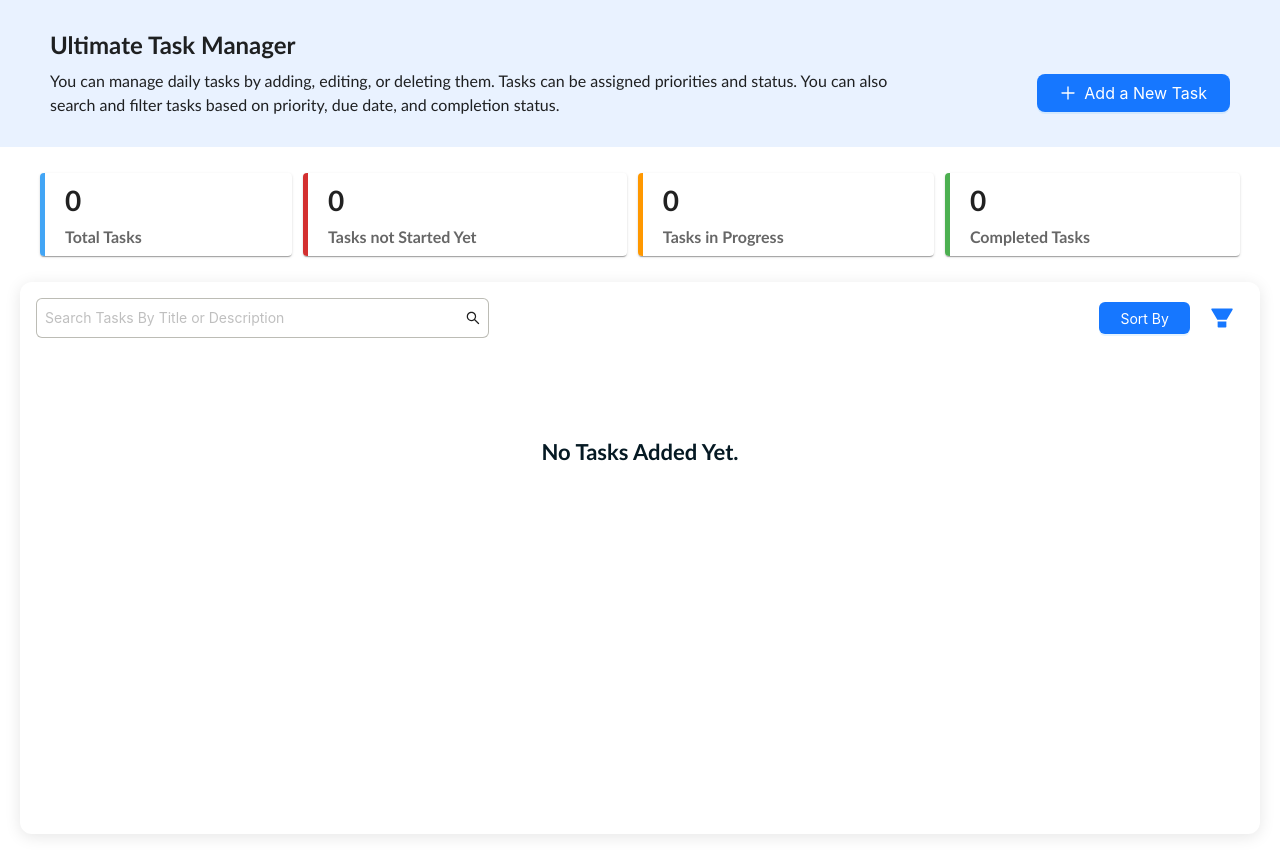
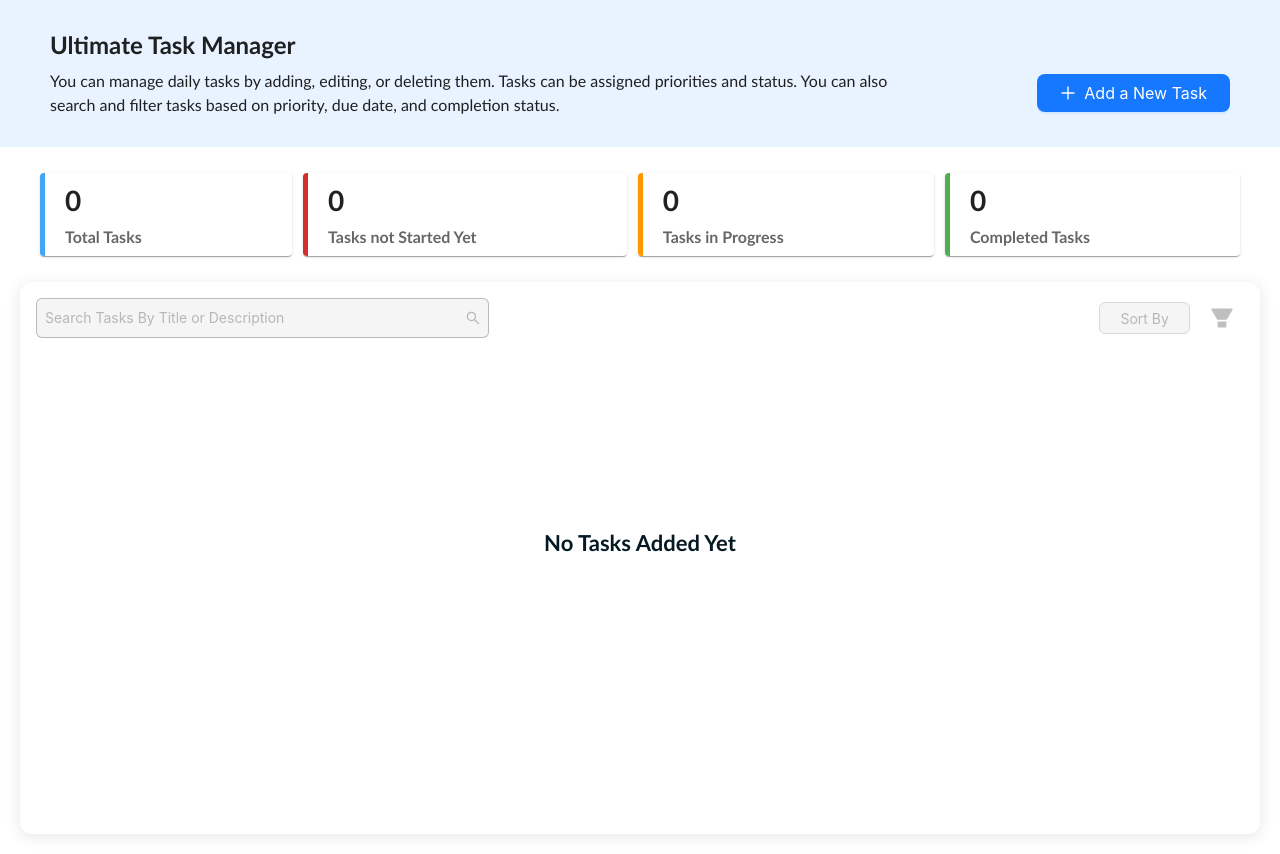
Before and after one commit to manik410/TaskManager, a React (Create React App) app: page / in a window 1280 px wide. Built offline with nearby package versions, Linux system fonts and the light colour scheme.

Commit message:
initial commit

```diff
--- a/src/components/TaskList/TaskList.scss
+++ b/src/components/TaskList/TaskList.scss
@@ -78,8 +78,10 @@
   }
   & .no_content {
     @include FontStyle(22px, 600, #051923);
-    text-align: center;
-    margin: 100px 0px;
+    position: absolute;
+    top: 65%;
+    left: 50%;
+    transform: translate(-50%, -50%);
   }
   & .task_body {
     border-radius: 8px;
@@ -149,3 +151,8 @@
   align-items: center;
   justify-content: flex-end;
 }
+.disabled_class {
+  pointer-events: none;
+  user-select: none;
+  color: rgba(0, 0, 0, 0.25) !important;
+}
--- a/src/components/TaskList/index.js
+++ b/src/components/TaskList/index.js
@@ -263,6 +263,7 @@ const TaskList = () => {
         <div className="task_actions_header">
           <div className="search_div">
             <Input
+              disabled={!tasks?.length}
               value={searchQuery}
               placeholder="Search Tasks By Title or Description"
               onChange={(e) => searchTask(e)}
@@ -300,7 +301,11 @@ const TaskList = () => {
               open={sortPopoverOpen}
               onOpenChange={() => setSortPopoverOpen(!sortPopoverOpen)}
             >
-              <Button type="primary" style={{ width: "30%" }}>
+              <Button
+                type="primary"
+                style={{ width: "30%" }}
+                disabled={!tasks?.length}
+              >
                 Sort By
               </Button>
             </Popover>
@@ -386,7 +391,11 @@ const TaskList = () => {
                 open={filterPopoverOpen}
                 onOpenChange={() => setFilterPopoverOpen(!filterPopoverOpen)}
               >
-                <FilterFilled className="filters_badge" />
+                <FilterFilled
+                  className={`filters_badge ${
+                    !tasks?.length ? "disabled_class" : ""
+                  }`}
+                />
               </Popover>
             </Badge>
           </div>
@@ -448,7 +457,7 @@ const TaskList = () => {
           </div>
         ) : (
           <>
-            <p className="no_content">No Tasks Added Yet.</p>
+            <p className="no_content">No Tasks Added Yet</p>
           </>
         )}
       </div>
```
